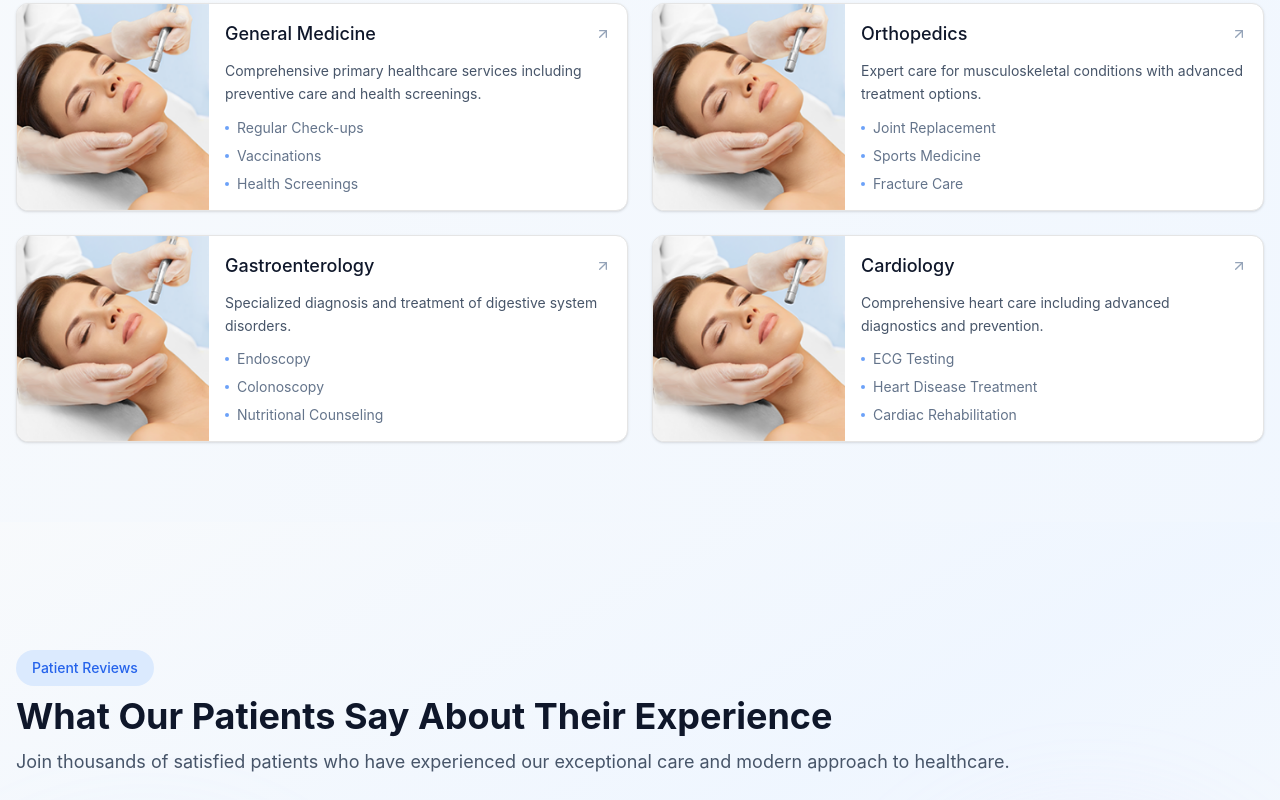
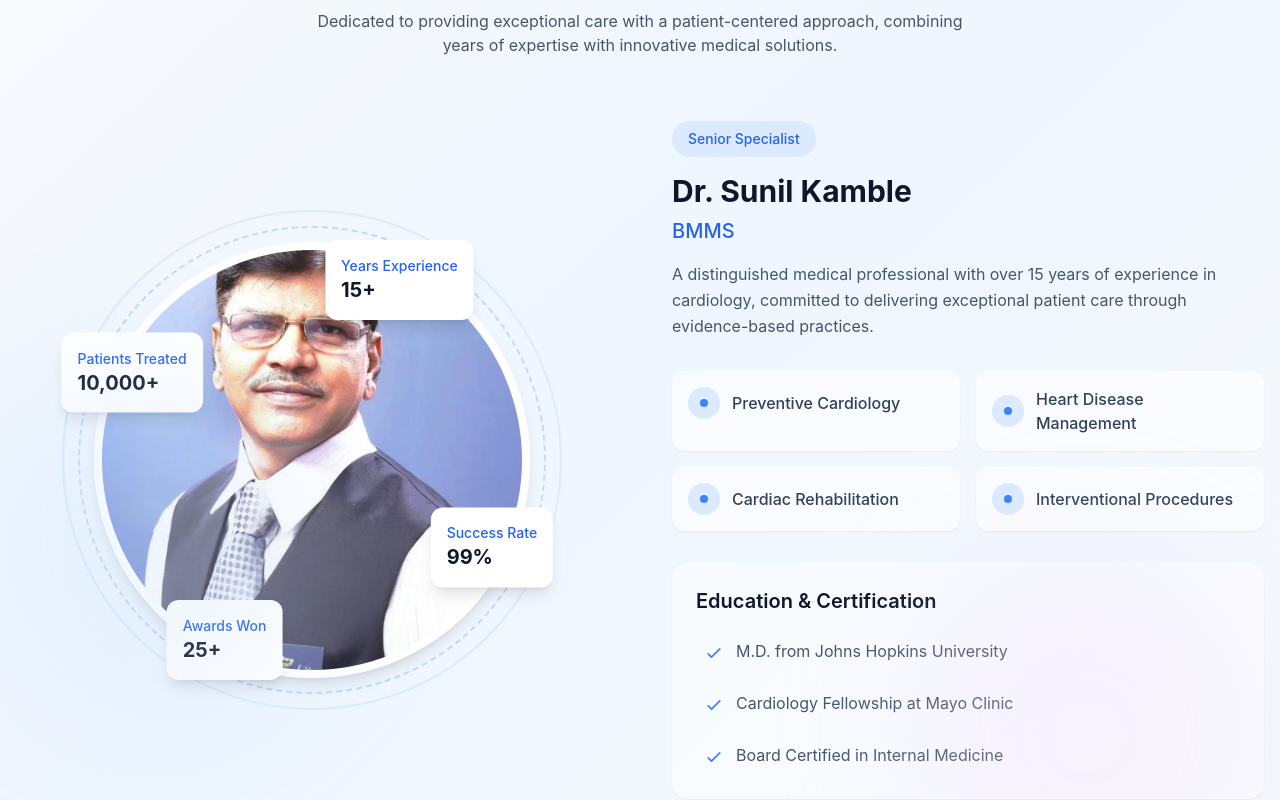
Before and after one commit to drsunilkamble/Clinic-Website, a React (Vite) app: page / in a window 1280 px wide. Shown: the part 1480-2280 px from the top of the page. Built offline with nearby package versions, Linux system fonts and the light colour scheme.

Commit message:
MORE CHANGES

```diff
--- a/src/App.css
+++ b/src/App.css
@@ -78,3 +78,25 @@
 .hover\:pause:hover {
   animation-play-state: paused;
 }
+
+@keyframes orbitSpin {
+  0% {
+    transform: rotate(0deg);
+  }
+  100% {
+    transform: rotate(360deg);
+  }
+}
+.orbit-container {
+  animation: orbitSpin 40s linear infinite;
+  position: relative;
+}
+.orbit-card {
+  position: absolute;
+  /* Positions each card around the circle */
+  transform-origin: center -200px; /* adjust radius as needed */
+}
+.orbit-card-inner {
+  /* This counter-rotates the card so it remains upright */
+  transform: rotate(-0deg); /* same speed but opposite sign if needed */
+}
--- a/src/App.tsx
+++ b/src/App.tsx
@@ -5,6 +5,8 @@ import HeroSection from './Sections/HeroSection'
 import ServicesSection from './Sections/ServiceSection'
 import ReviewSection from './Sections/ReviewSection'
 import FooterSection from './Sections/FooterSection'
+import AboutDoctor from './Sections/AboutDoctor'
+import { OrbitingCircles } from './components/ui/orbiting-circles'
 
 function App() {
 
@@ -15,6 +17,7 @@ function App() {
         <NavigationBar />
         <HeroSection />
         <VisionSection />
+        <AboutDoctor />
         <ServicesSection />
         <ReviewSection />
         <FooterSection />
--- /dev/null
+++ b/src/Sections/AboutDoctor.tsx
@@ -0,0 +1,167 @@
+import DOCTORIMG from "@/assets/doctor.png";
+import { OrbitingCircles } from "@/components/ui/orbiting-circles";
+
+const doctorInfo = {
+  name: "Dr. Sunil Kamble",
+  specialty: "BMMS",
+  description:
+    "A distinguished medical professional with over 15 years of experience in cardiology, committed to delivering exceptional patient care through evidence-based practices.",
+  education: [
+    "M.D. from Johns Hopkins University",
+    "Cardiology Fellowship at Mayo Clinic",
+    "Board Certified in Internal Medicine",
+  ],
+  expertise: [
+    "Preventive Cardiology",
+    "Heart Disease Management",
+    "Cardiac Rehabilitation",
+    "Interventional Procedures",
+  ],
+  achievements: [
+    { title: "Patients Treated", value: "10,000+" },
+    { title: "Years Experience", value: "15+" },
+    { title: "Success Rate", value: "99%" },
+    { title: "Awards Won", value: "25+" },
+  ],
+};
+
+const AboutDoctor = () => {
+  return (
+    <section className="py-32 relative bg-gradient-to-br from-slate-50 via-blue-50 to-slate-50">
+      <div className="max-w-7xl mx-auto px-4">
+        {/* Header */}
+        <div className="text-center mb-16">
+          <div className="inline-flex items-center gap-2 px-4 py-2 rounded-full bg-blue-100 text-blue-600 font-medium text-sm">
+            Meet Our Expert
+          </div>
+          <h2 className="text-4xl font-bold text-slate-900 mt-4 mb-3">
+            Experienced Healthcare Professional
+          </h2>
+          <p className="text-slate-600 max-w-2xl mx-auto">
+            Dedicated to providing exceptional care with a patient-centered
+            approach, combining years of expertise with innovative medical
+            solutions.
+          </p>
+        </div>
+
+        {/* Main Content */}
+        <div className="grid lg:grid-cols-2 gap-16 items-center">
+          {/* Left Column - Image */}
+          <div className="relative">
+            {/* Main circular image container */}
+            <div className="relative w-[500px] h-[500px] mx-auto">
+              {/* Decorative rings */}
+              <div className="absolute inset-0 rounded-full border-2 border-blue-100 animate-[spin_20s_linear_infinite] animate-spin-slow spin-container" />
+              <div className="absolute inset-4 rounded-full border-2 border-dashed border-blue-200" />
+
+              {/* Main image */}
+              <div className="absolute inset-8 rounded-full overflow-hidden border-8 border-white shadow-lg">
+                <img
+                  src={DOCTORIMG}
+                  alt={doctorInfo.name}
+                  className="w-full h-full object-cover scale-125"
+                />
+              </div>
+
+              {/* Orbiting achievement cards */}
+              <OrbitingCircles
+                radius={200}
+                path={false}
+                className="absolute inset-0 w-full h-full"
+              >
+                {doctorInfo.achievements.map((stat, index) => (
+                  <div
+                    key={index}
+                    className="bg-white rounded-xl shadow-lg p-4 transform transition-all duration-300 hover:scale-105 hover:shadow-xl"
+                  >
+                    <p className="text-blue-600 text-sm font-medium">
+                      {stat.title}
+                    </p>
+                    <p className="text-xl font-bold text-slate-900">
+                      {stat.value}
+                    </p>
+                  </div>
+                ))}
+              </OrbitingCircles>
+
+              {/* Decorative blobs */}
+              <div className="absolute -z-10 w-32 h-32 -top-6 -left-6 bg-blue-100 rounded-full opacity-50" />
+              <div className="absolute -z-10 w-24 h-24 -bottom-4 -right-4 bg-purple-100 rounded-full opacity-50" />
+            </div>
+          </div>
+
+          {/* Right Column - Content */}
+          <div className="space-y-8">
+            <div>
+              <div className="inline-flex items-center gap-2 px-4 py-2 rounded-full bg-blue-100 text-blue-600 font-medium text-sm mb-4">
+                Senior Specialist
+              </div>
+              <h3 className="text-3xl font-bold text-slate-900 mb-2">
+                {doctorInfo.name}
+              </h3>
+              <p className="text-xl text-blue-600 font-medium mb-4">
+                {doctorInfo.specialty}
+              </p>
+              <p className="text-slate-600 leading-relaxed">
+                {doctorInfo.description}
+              </p>
+            </div>
+
+            {/* Expertise Grid */}
+            <div className="grid grid-cols-2 gap-4">
+              {doctorInfo.expertise.map((item, index) => (
+                <div
+                  key={index}
+                  className="group bg-white/60 p-4 rounded-xl shadow-sm hover:shadow-md transition-all duration-300 hover:bg-white/80 hover:-translate-y-1"
+                >
+                  <div className="flex items-center gap-3">
+                    <div className="w-8 h-8 rounded-full bg-blue-100 flex items-center justify-center group-hover:bg-blue-200 transition-colors">
+                      <div className="w-2 h-2 rounded-full bg-blue-500" />
+                    </div>
+                    <span className="text-slate-700 font-medium">{item}</span>
+                  </div>
+                </div>
+              ))}
+            </div>
+
+            {/* Education Section */}
+            <div className="bg-white/50 rounded-2xl p-6 shadow-sm">
+              <h4 className="text-xl font-semibold text-slate-900 mb-4">
+                Education & Certification
+              </h4>
+              <ul className="space-y-3">
+                {doctorInfo.education.map((item, index) => (
+                  <li
+                    key={index}
+                    className="flex items-start gap-3 p-2 rounded-lg hover:bg-white/50 transition-colors"
+                  >
+                    <svg
+                      className="w-5 h-5 text-blue-500 mt-1 shrink-0"
+                      fill="none"
+                      viewBox="0 0 24 24"
+                      stroke="currentColor"
+                    >
+                      <path
+                        strokeLinecap="round"
+                        strokeLinejoin="round"
+                        strokeWidth={2}
+                        d="M5 13l4 4L19 7"
+                      />
+                    </svg>
+                    <span className="text-slate-600">{item}</span>
+                  </li>
+                ))}
+              </ul>
+            </div>
+          </div>
+        </div>
+      </div>
+
+      {/* Background decorative elements */}
+      <div className="absolute top-1/2 -left-12 w-96 h-96 bg-blue-200 rounded-full filter blur-3xl opacity-20" />
+      <div className="absolute bottom-0 right-0 w-96 h-96 bg-purple-200 rounded-full filter blur-3xl opacity-20" />
+    </section>
+  );
+};
+
+export default AboutDoctor;
--- /dev/null
+++ b/src/components/ui/orbiting-circles.tsx
@@ -0,0 +1,71 @@
+import { cn } from "@/lib/utils";
+import React from "react";
+
+export interface OrbitingCirclesProps
+  extends React.HTMLAttributes<HTMLDivElement> {
+  className?: string;
+  children?: React.ReactNode;
+  reverse?: boolean;
+  duration?: number;
+  delay?: number;
+  radius?: number;
+  path?: boolean;
+  iconSize?: number;
+  speed?: number;
+}
+
+export function OrbitingCircles({
+  className,
+  children,
+  reverse,
+  duration = 20,
+  radius = 160,
+  path = true,
+  iconSize = 30,
+  speed = 1,
+  ...props
+}: OrbitingCirclesProps) {
+  const calculatedDuration = duration / speed;
+  return (
+    <>
+      {path && (
+        <svg
+          xmlns="http://www.w3.org/2000/svg"
+          version="1.1"
+          className="pointer-events-none absolute inset-0 size-full"
+        >
+          <circle
+            className="stroke-black/10 stroke-1 dark:stroke-white/10"
+            cx="50%"
+            cy="50%"
+            r={radius}
+            fill="none"
+          />
+        </svg>
+      )}
+      {React.Children.map(children, (child, index) => {
+        const angle = (360 / React.Children.count(children)) * index;
+        return (
+          <div
+            style={
+              {
+                "--duration": calculatedDuration,
+                "--radius": radius,
+                "--angle": angle,
+                "--icon-size": `${iconSize}px`,
+              } as React.CSSProperties
+            }
+            className={cn(
+              `absolute flex size-[var(--icon-size)] transform-gpu animate-orbit items-center justify-center rounded-full`,
+              { "[animation-direction:reverse]": reverse },
+              className,
+            )}
+            {...props}
+          >
+            {child}
+          </div>
+        );
+      })}
+    </>
+  );
+}
--- a/tailwind.config.js
+++ b/tailwind.config.js
@@ -9,7 +9,20 @@ export default {
   			md: 'calc(var(--radius) - 2px)',
   			sm: 'calc(var(--radius) - 4px)'
   		},
-  		colors: {}
+  		colors: {},
+  		animation: {
+  			orbit: 'orbit calc(var(--duration)*1s) linear infinite'
+  		},
+  		keyframes: {
+  			orbit: {
+  				'0%': {
+  					transform: 'rotate(calc(var(--angle) * 1deg)) translateY(calc(var(--radius) * 1px)) rotate(calc(var(--angle) * -1deg))'
+  				},
+  				'100%': {
+  					transform: 'rotate(calc(var(--angle) * 1deg + 360deg)) translateY(calc(var(--radius) * 1px)) rotate(calc((var(--angle) * -1deg) - 360deg))'
+  				}
+  			}
+  		}
   	}
   },
   plugins: [require("tailwindcss-animate")],
```
